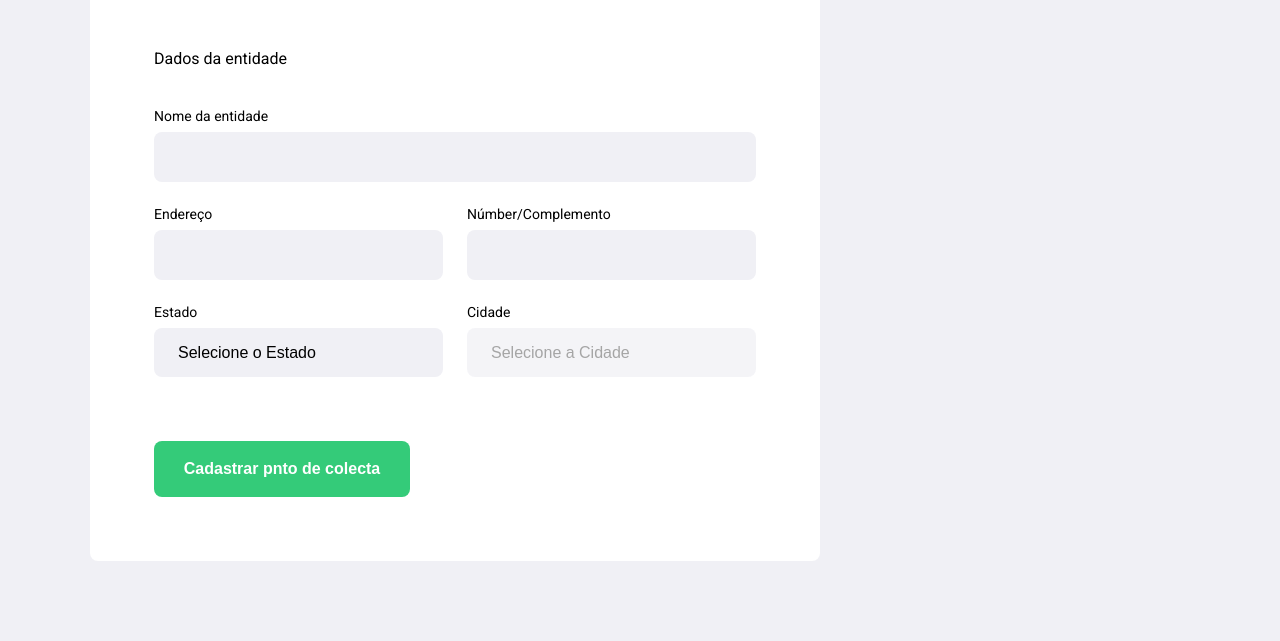
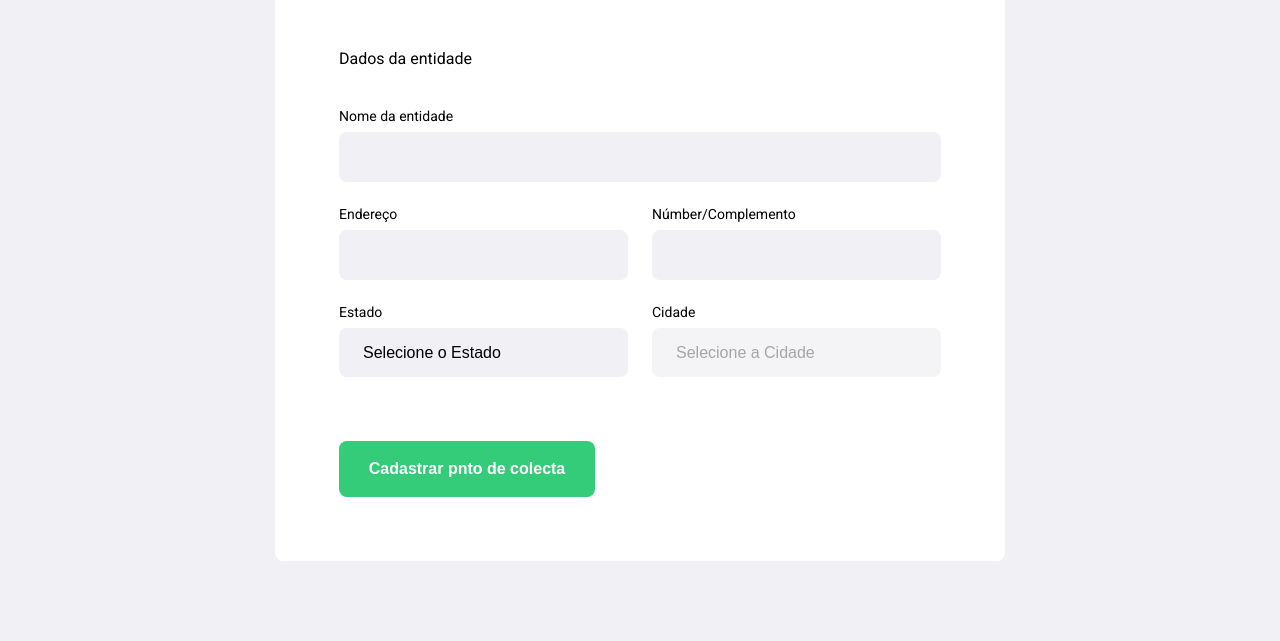
Before and after one commit to lequechane20/New-Level-Week-RocketSeat, a plain HTML site: page create-point.html in a window 1280 px wide. Shown: the part 293-934 px from the top of the page. Before the commit the page ends 854 px from the top, so only its background shows below. Drawn offline with Linux system fonts and the light colour scheme; no server answers.

Commit message:
Dia 2: Correçaõ do formulário ao centro

```diff
--- a/styles/create-point.css
+++ b/styles/create-point.css
@@ -35,11 +35,13 @@
 form {
     background-color: white;
 
+    margin: 80px auto;
     margin-top: 80px;
     padding: 64px;
 
     border-radius: 8px;
     max-width: 730px;
+    box-sizing: border-box;
 }
 
 
```
